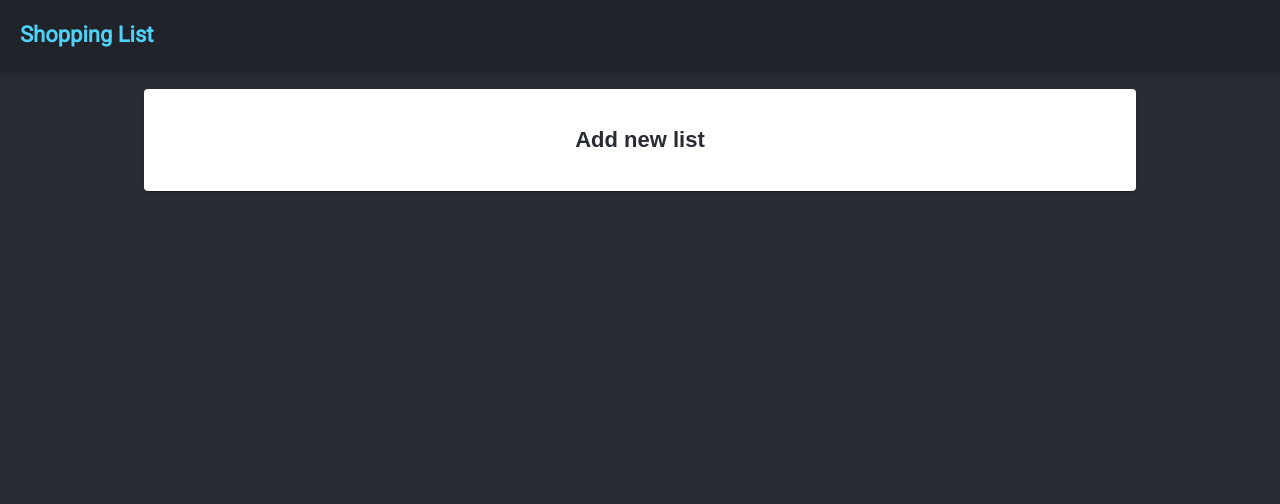
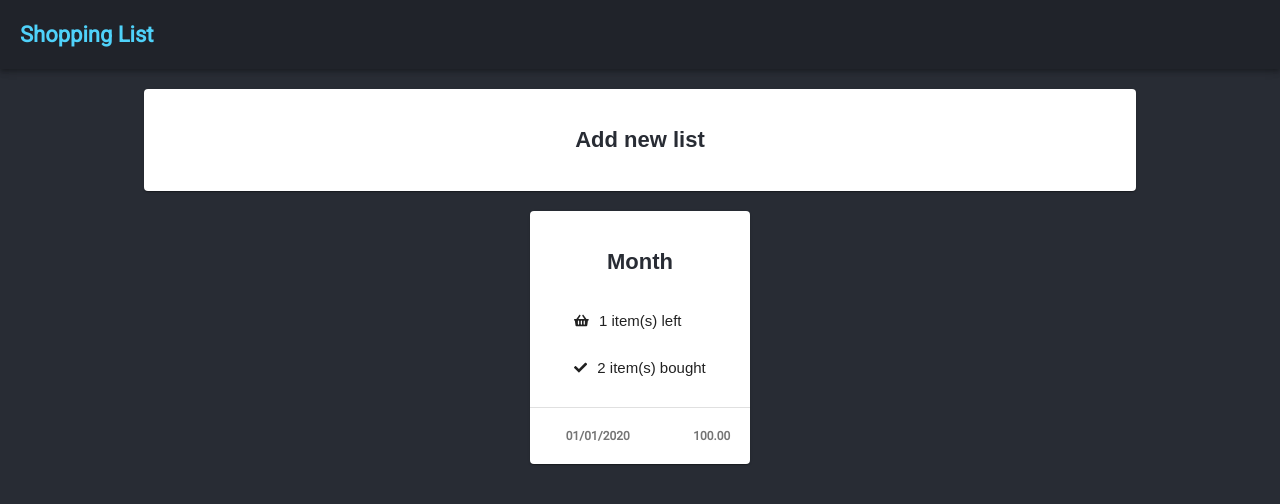
Before and after one commit to joaohhenriq/react-shopping-list, a React (Create React App) app: page / in a window 1280 px wide. Shown: the top 504 px of the page. Built offline with nearby package versions, Linux system fonts and the light colour scheme; the HTML template or start-up script is replaced by a standard one.

Commit message:
Card action

```diff
--- a/src/home/home.css
+++ b/src/home/home.css
@@ -7,6 +7,27 @@
 
 .new-list-container{
     width: 80%;
+}
+
+.list-container{
+    width: 220px;
+    margin: 20px;
+}
+
+.list-card-body{
+    width: 100%;
+    text-align: center;
+    font-weight: 400;
+}
+
+.list-card-item{
+    display: flex;
+    align-items: center;
+    font-size: 15px;
+}
+
+.list-card-item svg {
+    margin-right: 10px;
 }
 
 .card{
@@ -28,4 +49,16 @@
     color: #282c34;
     font-size: 22px;
     font-weight: bold;
+    text-align: center;
 }
+
+.card-footer{
+    height: 40px;
+    width: 100%;
+    display: flex;
+    justify-content: space-around;
+    align-items: center;
+    font-size: 12px;
+    font-weight: bolder;
+    color: #757575;
+}
--- a/src/home/index.jsx
+++ b/src/home/index.jsx
@@ -2,6 +2,10 @@
 import Card from '@material-ui/core/Card';
 import CardActionArea from '@material-ui/core/CardActionArea';
 import CardContent from '@material-ui/core/CardContent';
+import CardActions from '@material-ui/core/CardActions';
+import Divider from '@material-ui/core/Divider';
+import { FontAwesomeIcon } from '@fortawesome/react-fontawesome';
+import { faShoppingBasket, faCheck } from '@fortawesome/free-solid-svg-icons';
 
 import './home.css'
 
@@ -18,5 +22,32 @@
                 </CardActionArea>
             </Card>
         </div>
+
+        <div className='list-container'>
+            <Card className='card'>
+                <CardActionArea className='card-action-area'>
+                    <CardContent className='card-content'>
+                        <div>
+                            <p className='card-title'>Month</p>
+                            <div className='list-card-body'>
+                                <div className='list-card-item'>
+                                    <FontAwesomeIcon icon={faShoppingBasket} size='sm' />
+                                    <p>1 item(s) left</p>
+                                </div>
+                                <div className='list-card-item'>
+                                    <FontAwesomeIcon icon={faCheck} size='sm' />
+                                    <p>2 item(s) bought</p>
+                                </div>
+                            </div>
+                        </div>
+                    </CardContent>
+                </CardActionArea>
+                <Divider />
+                <CardActions className='card-footer'>
+                    <p>01/01/2020</p>
+                    <p>100.00</p>
+                </CardActions>
+            </Card>
+        </div>
     </div>
 )
```
